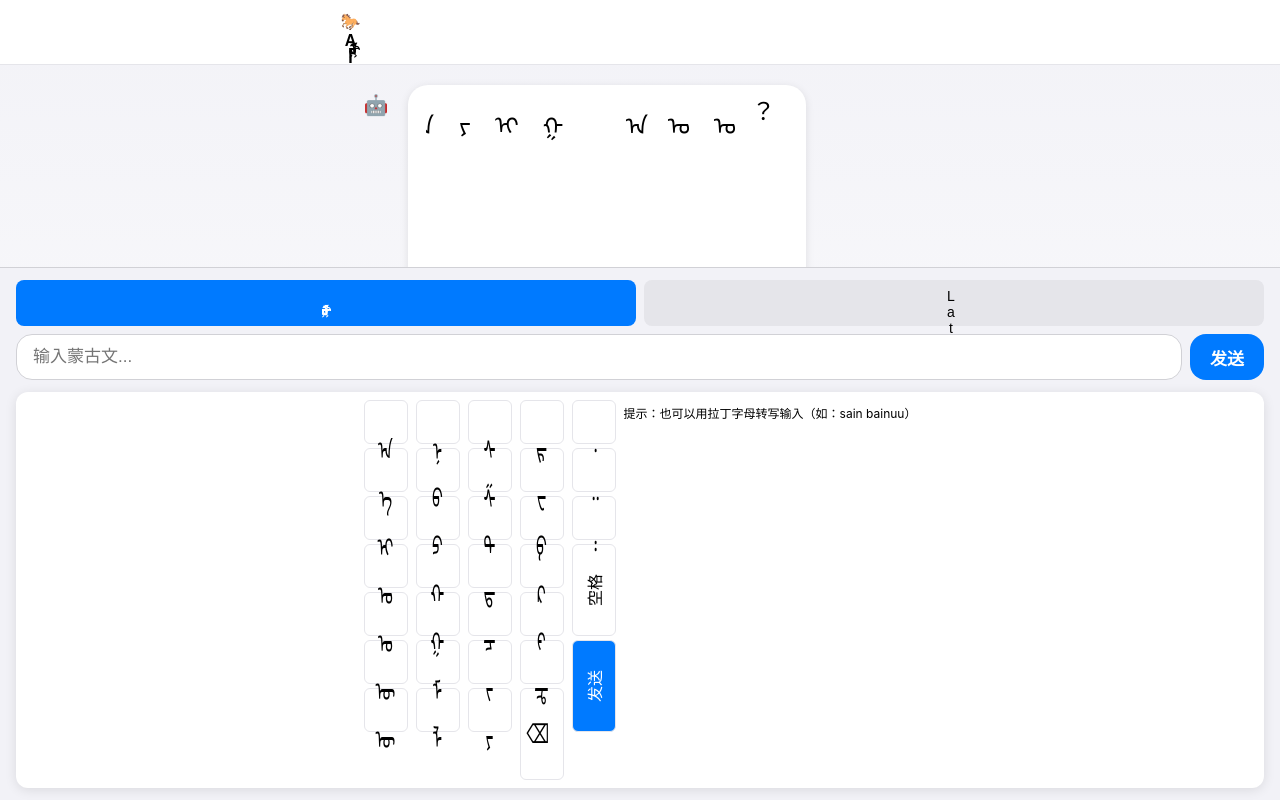
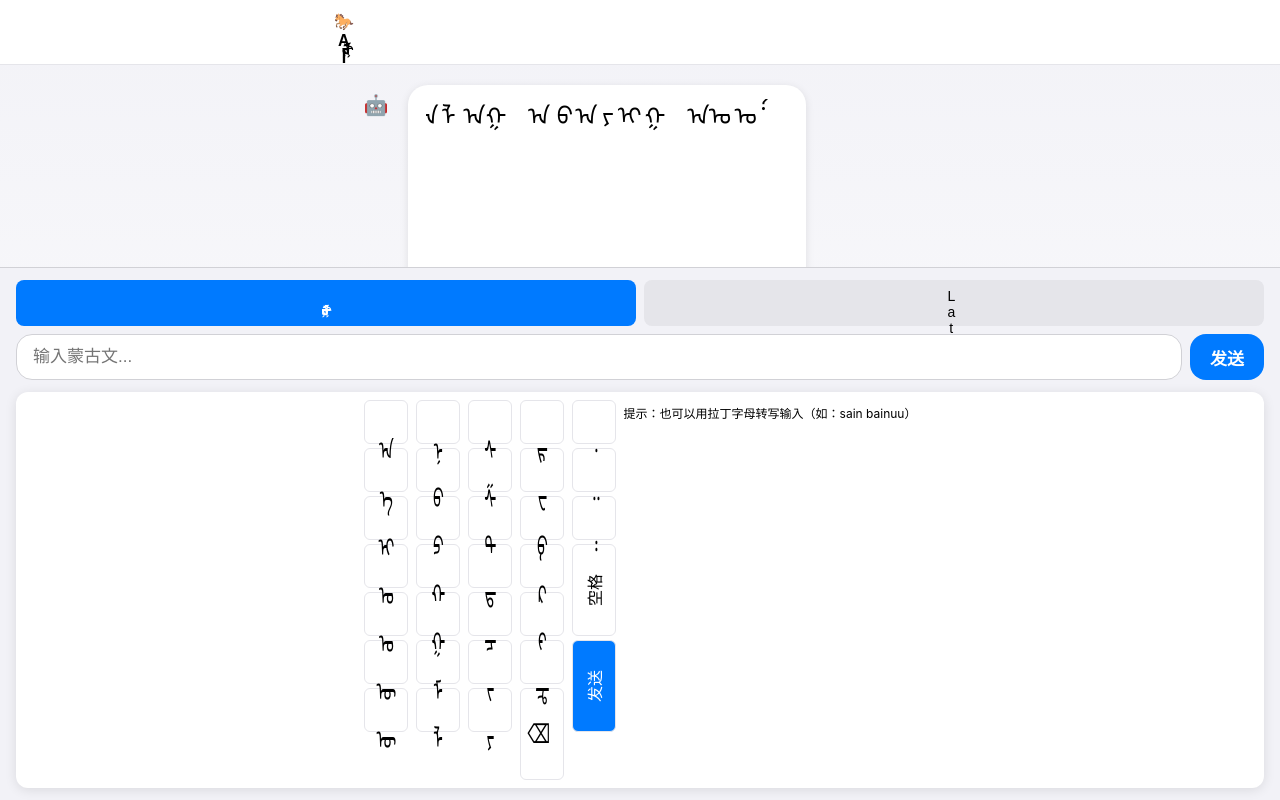
Before and after one commit to claws-x/mongol-ai, a plain HTML site: page demo_input_method.html in a window 1280 px wide. Drawn offline with Linux system fonts and the light colour scheme.

Commit message:
fix: 聊天框顶部对齐优化
聊天框优化：
- line-height: 0.9 减少字符间隙
- margin-top: -10px 移除顶部空白
- 让蒙古文从容器顶部开始显示

📐 顶部对齐优化

```diff
--- a/demo_input_method.html
+++ b/demo_input_method.html
@@ -145,7 +145,7 @@
             -webkit-text-orientation: upright;
             font-family: 'Mongolian Baiti', 'Noto Sans Mongolian', sans-serif;
             font-size: 24px;
-            line-height: normal;
+            line-height: 0.9;
             height: auto;
             min-height: 100%;
             flex-shrink: 0;
@@ -153,7 +153,7 @@
             flex-direction: column;
             align-items: flex-start;
             justify-content: flex-start;
-            margin-top: 0;
+            margin-top: -10px;
             padding-top: 0;
         }
 
@@ -164,7 +164,7 @@
             -webkit-text-orientation: upright;
             font-family: 'Mongolian Baiti', 'Noto Sans Mongolian', sans-serif;
             font-size: 24px;
-            line-height: normal;
+            line-height: 0.9;
             display: inline-block;
             margin: 0;
             padding: 0;
```
